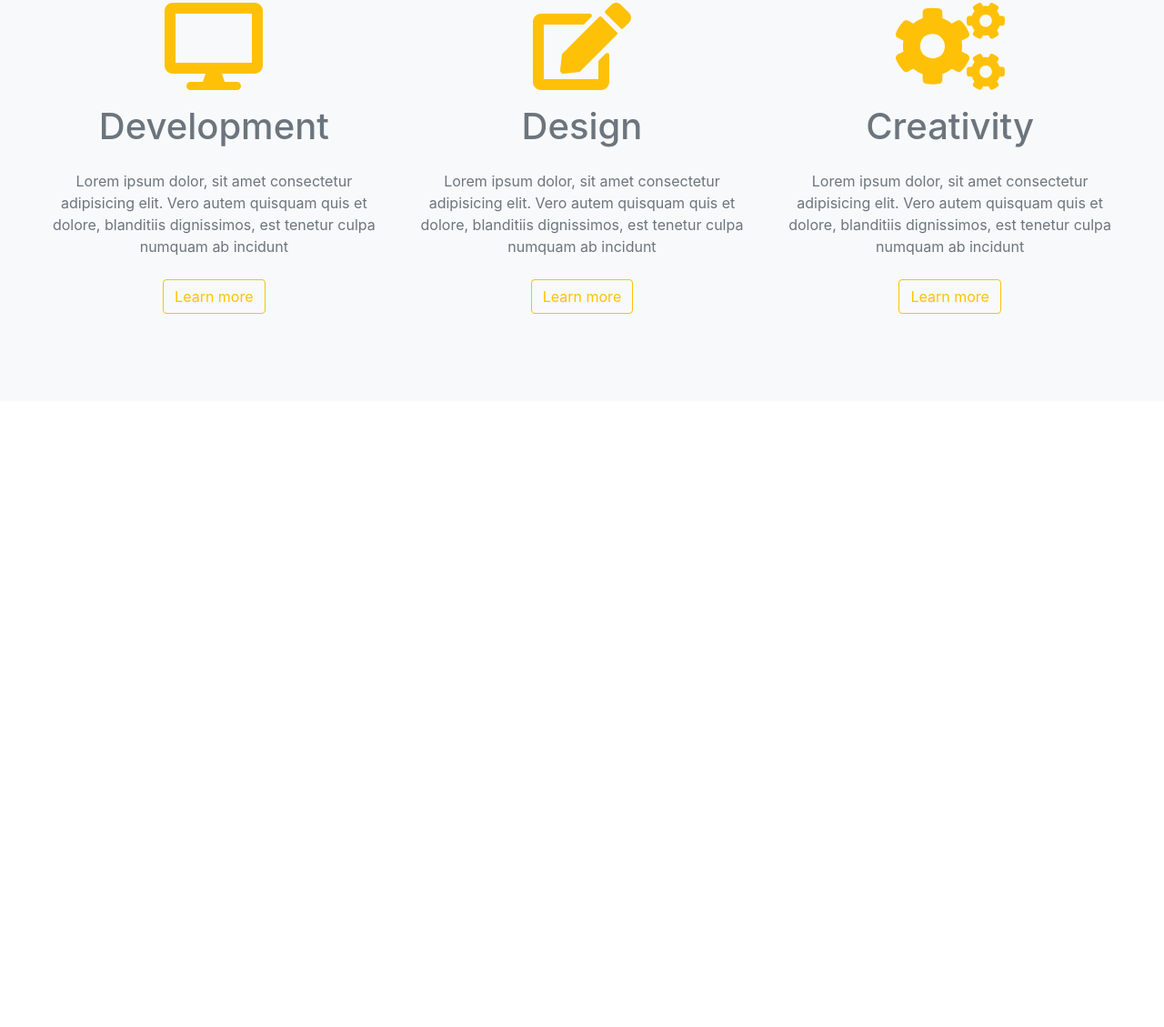
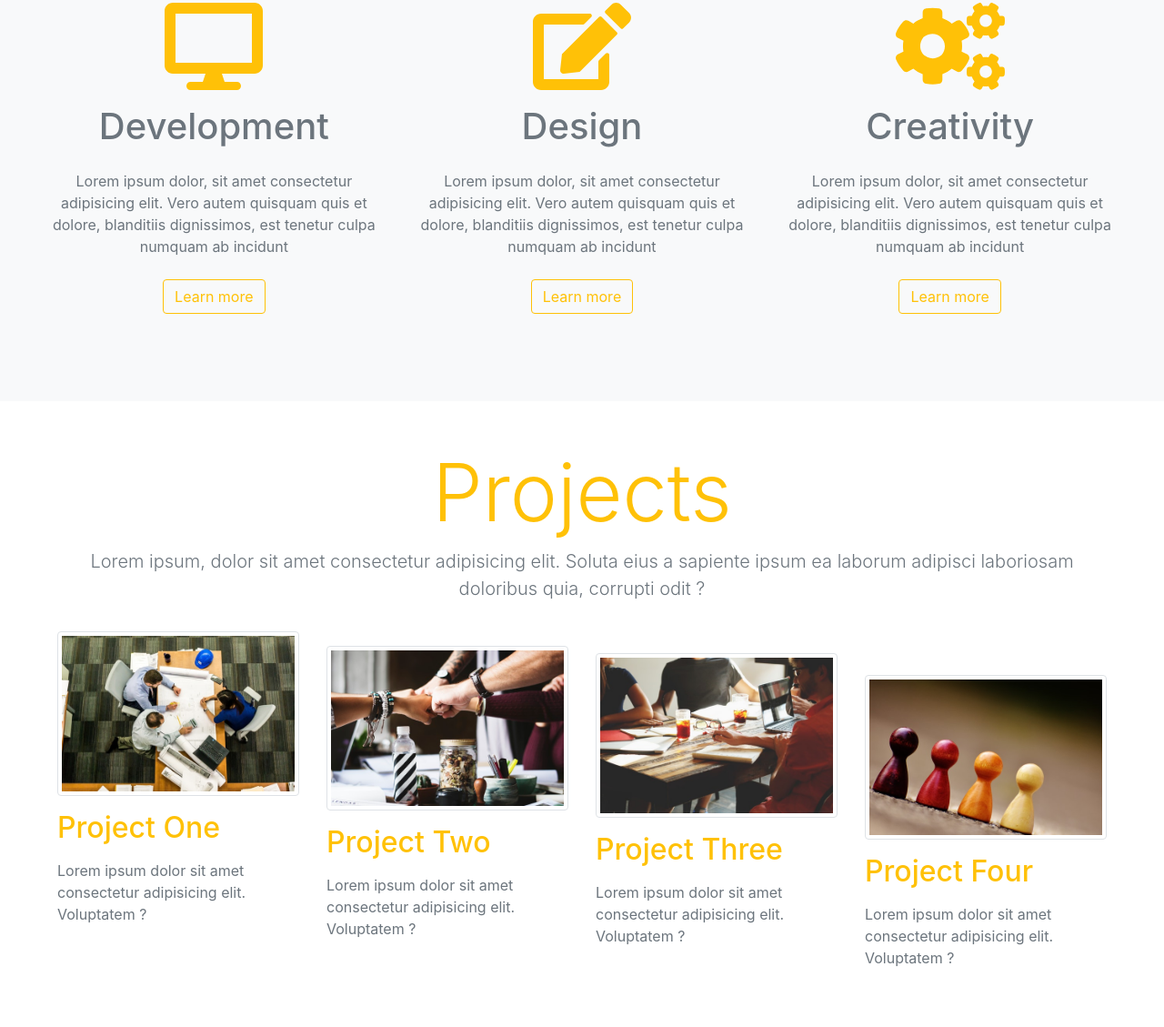
Before and after one commit to CyrilNtando/Bootstrap-Practice, a plain HTML site: page index.html in a window 1280 px wide. Shown: the part 1051-2180 px from the top of the page at 91% size. Before the commit the page ends 1492 px from the top, so only its background shows below. Drawn offline with nearby package versions, Linux system fonts and the light colour scheme.

Commit message:
Project ZCompleted

```diff
--- a/index.html
+++ b/index.html
@@ -173,6 +173,59 @@
       </div>
     </section>
     <!------End of Skills-->
+
+    <!-------Porject--------->
+    <div class="section p-5">
+      <div class="container-fluid">
+        <!------title-->
+        <div class="row">
+          <div class="col text-center mb-3">
+            <h1 class="text-warning display-2">Projects</h1>
+            <p class="lead text-secondary">
+              Lorem ipsum, dolor sit amet consectetur adipisicing elit. Soluta
+              eius a sapiente ipsum ea laborum adipisci laboriosam doloribus
+              quia, corrupti odit ?
+            </p>
+          </div>
+        </div>
+        <!------End of title-->
+        <div class="row">
+          <div class="col-lg-3 col-sm-6">
+            <img src="./images/project1.jpg" alt="" class="img-thumbnail" />
+            <h2 class="my-3 text-warning">Project One</h2>
+            <p class="text-muted">
+              Lorem ipsum dolor sit amet consectetur adipisicing elit.
+              Voluptatem ?
+            </p>
+          </div>
+          <div class="col-lg-3 col-sm-6 mt-3">
+            <img src="./images/project2.jpg" alt="" class="img-thumbnail" />
+            <h2 class="my-3 text-warning">Project Two</h2>
+            <p class="text-muted">
+              Lorem ipsum dolor sit amet consectetur adipisicing elit.
+              Voluptatem ?
+            </p>
+          </div>
+          <div class="col-lg-3 col-sm-6 mt-4">
+            <img src="./images/project3.jpg" alt="" class="img-thumbnail" />
+            <h2 class="my-3 text-warning">Project Three</h2>
+            <p class="text-muted">
+              Lorem ipsum dolor sit amet consectetur adipisicing elit.
+              Voluptatem ?
+            </p>
+          </div>
+          <div class="col-lg-3 col-sm-6 mt-5">
+            <img src="./images/project4.jpg" alt="" class="img-thumbnail" />
+            <h2 class="my-3 text-warning">Project Four</h2>
+            <p class="text-muted">
+              Lorem ipsum dolor sit amet consectetur adipisicing elit.
+              Voluptatem ?
+            </p>
+          </div>
+        </div>
+      </div>
+    </div>
+    <!-------End of Porject--------->
     <!-- jQuery first, then Popper.js, then Bootstrap JS -->
     <script
       src="https://code.jquery.com/jquery-3.3.1.slim.min.js"
```
